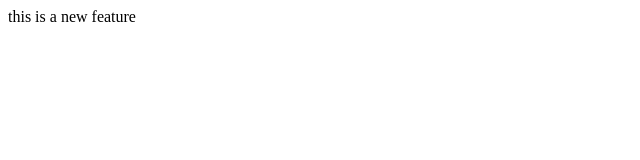
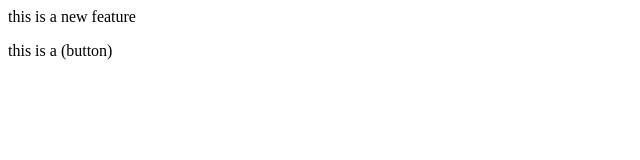
Before and after one commit to S4ZZ4D-AFR1Di/football, a plain HTML site: page index.html in a window 1280 px wide. Shown: the whole page, without its empty margins (0-640 px from the left). Drawn offline with Linux system fonts and the light colour scheme.

Commit message:
new button

```diff
--- a/index.html
+++ b/index.html
@@ -1 +1,2 @@
 <p>this is a new feature</p>
+<a>this is a (button)</a>
```
